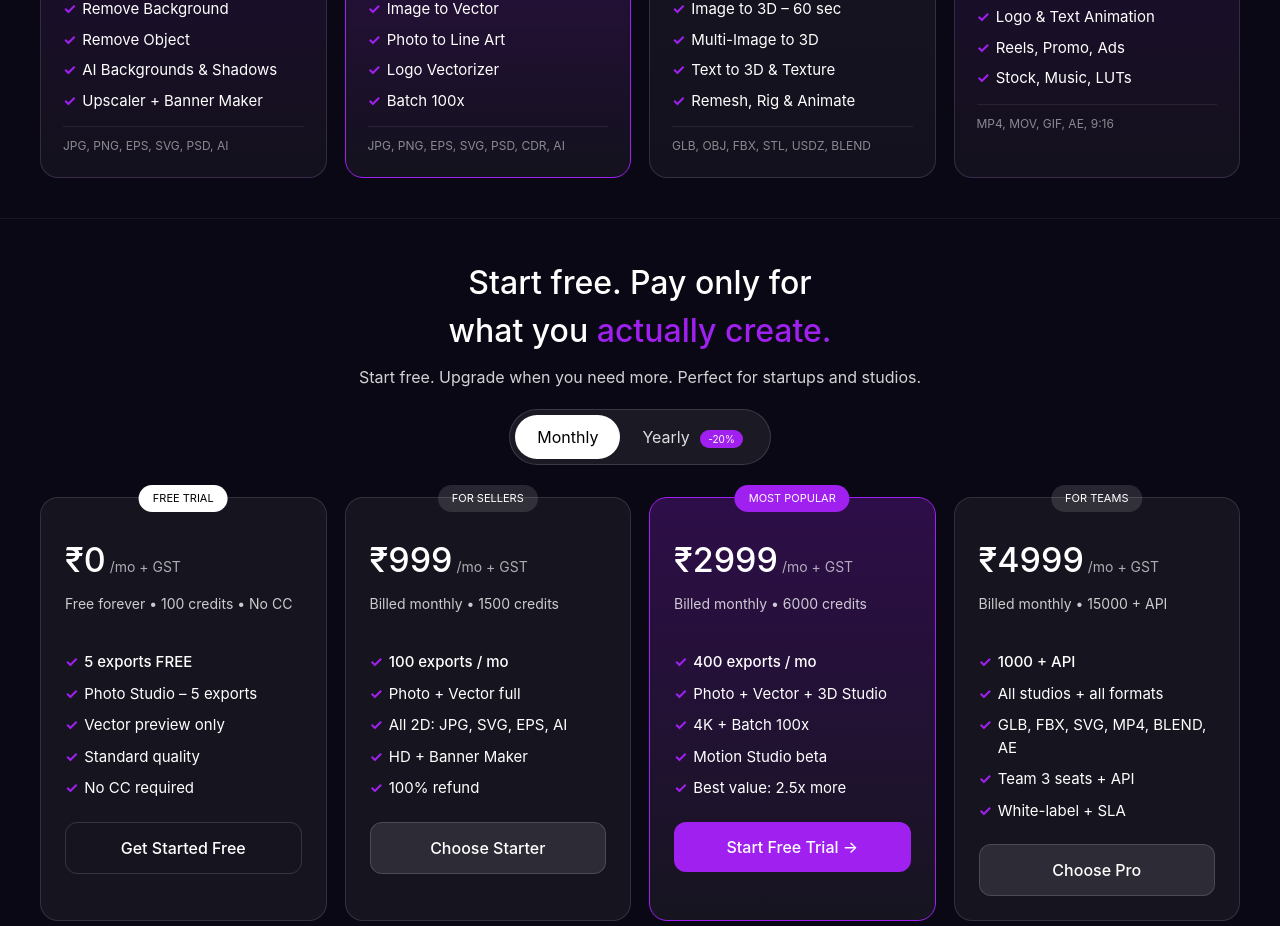
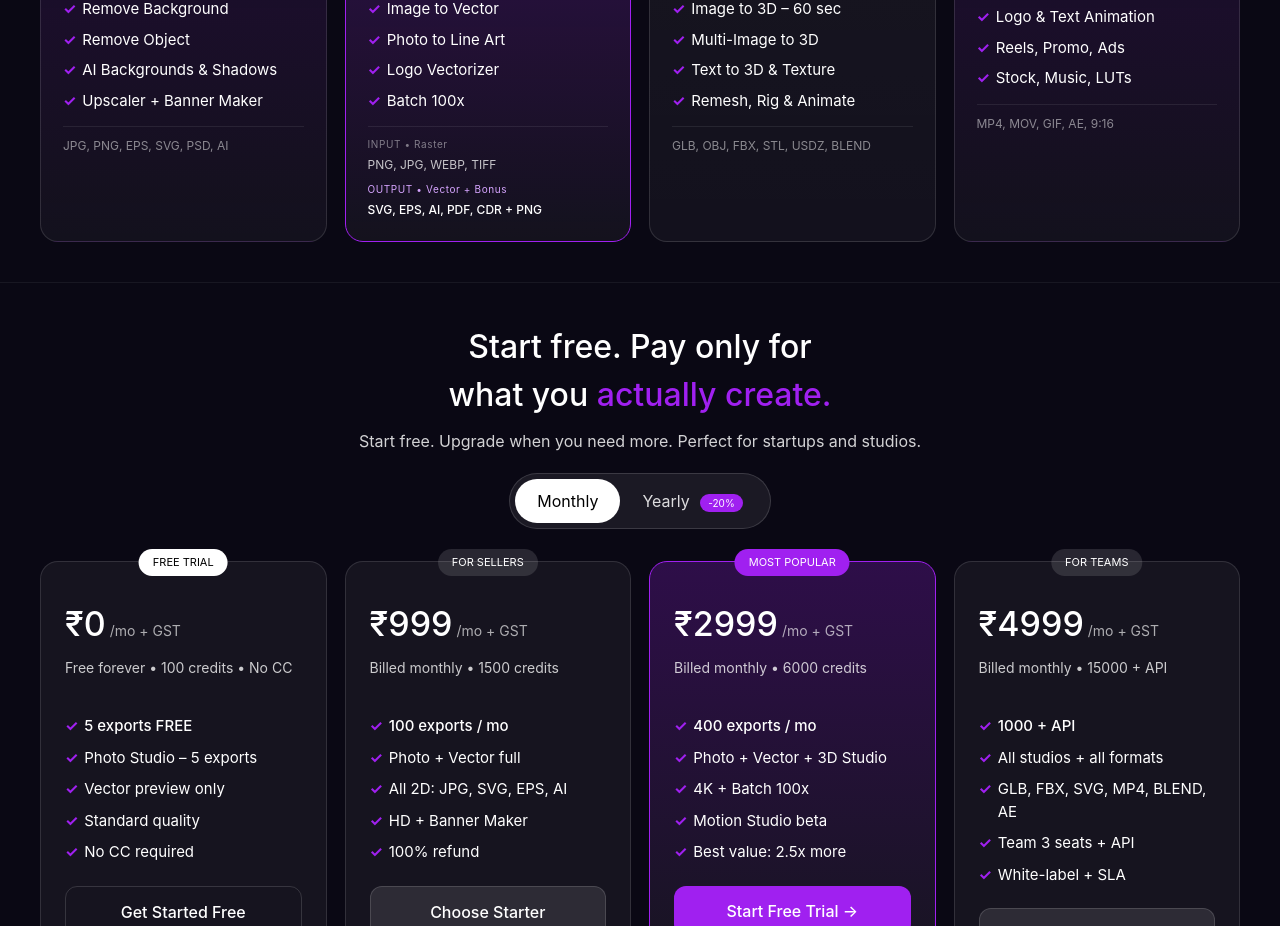
Before and after one commit to deenu747-wq/-pinna3d, a Next.js app: page / in a window 1280 px wide. Shown: the part 980-1906 px from the top of the page. Built offline with nearby package versions, Linux system fonts and the light colour scheme.

Commit message:
Update page.tsx

```diff
--- a/app/page.tsx
+++ b/app/page.tsx
@@ -96,7 +96,7 @@ export default function Page(){
         </div>
         <div className="studio-grid">
           <div style={{background:'linear-gradient(180deg, rgba(160,32,240,0.15) 0%, rgba(255,255,255,0.04) 100%)',border:'1px solid rgba(255,255,255,0.12)',borderRadius:'18px',padding:'22px'}}><div style={{width:'46px',height:'46px',background:'#A020F0',borderRadius:'11px',display:'grid',placeItems:'center'}}>📸</div><h3 style={{fontSize:'18px',fontWeight:500,margin:'16px 0 8px'}}>Photo Studio</h3><p style={{fontSize:'15px',color:'rgba(255,255,255,0.85)',margin:0}}>Your Shopify photos, studio-ready in 1 sec.</p><div style={{marginTop:'14px',display:'grid',gap:'8px',fontSize:'15px'}}><div>{check}Remove Background</div><div>{check}Remove Object</div><div>{check}AI Backgrounds & Shadows</div><div>{check}Upscaler + Banner Maker</div></div><div style={{marginTop:'14px',fontSize:'12px',color:'rgba(255,255,255,0.5)',borderTop:'1px solid rgba(255,255,255,0.08)',paddingTop:'10px'}}>JPG, PNG, EPS, SVG, PSD, AI</div></div>
-          <div style={{background:'linear-gradient(180deg, rgba(160,32,240,0.26) 0%, rgba(255,255,255,0.04) 100%)',border:'1.6px solid #A020F0',borderRadius:'18px',padding:'22px',position:'relative'}}><div style={{position:'absolute',top:'12px',right:'12px',background:'#A020F0',padding:'4px 10px',borderRadius:'20px',fontSize:'10px'}}>YOUR USP ★</div><div style={{width:'46px',height:'46px',background:'rgba(255,255,255,0.07)',border:'1px solid #A020F0',borderRadius:'11px',display:'grid',placeItems:'center'}}>✒️</div><h3 style={{fontSize:'18px',fontWeight:500,margin:'16px 0 8px'}}>Vector Studio</h3><p style={{fontSize:'15px',color:'rgba(255,255,255,0.85)',margin:0}}>Blurry logo → sharp print-ready SVG.</p><div style={{marginTop:'14px',display:'grid',gap:'8px',fontSize:'15px'}}><div>{check}Image to Vector</div><div>{check}Photo to Line Art</div><div>{check}Logo Vectorizer</div><div>{check}Batch 100x</div></div><div style={{marginTop:'14px',fontSize:'12px',color:'rgba(255,255,255,0.5)',borderTop:'1px solid rgba(255,255,255,0.08)',paddingTop:'10px'}}>JPG, PNG, EPS, SVG, PSD, CDR, AI</div></div>
+          <div style={{background:'linear-gradient(180deg, rgba(160,32,240,0.26) 0%, rgba(255,255,255,0.04) 100%)',border:'1.6px solid #A020F0',borderRadius:'18px',padding:'22px',position:'relative'}}><div style={{position:'absolute',top:'12px',right:'12px',background:'#A020F0',padding:'4px 10px',borderRadius:'20px',fontSize:'10px'}}>YOUR USP ★</div><div style={{width:'46px',height:'46px',background:'rgba(255,255,255,0.07)',border:'1px solid #A020F0',borderRadius:'11px',display:'grid',placeItems:'center'}}>✒️</div><h3 style={{fontSize:'18px',fontWeight:500,margin:'16px 0 8px'}}>Vector Studio</h3><p style={{fontSize:'15px',color:'rgba(255,255,255,0.85)',margin:0}}>Blurry logo → sharp print-ready SVG.</p><div style={{marginTop:'14px',display:'grid',gap:'8px',fontSize:'15px'}}><div>{check}Image to Vector</div><div>{check}Photo to Line Art</div><div>{check}Logo Vectorizer</div><div>{check}Batch 100x</div></div><div style={{marginTop:'14px',borderTop:'1px solid rgba(255,255,255,0.08)',paddingTop:'10px'}}><div style={{fontSize:'10px',color:'rgba(255,255,255,0.45)',letterSpacing:'.06em'}}>INPUT • Raster</div><div style={{fontSize:'12px',color:'rgba(255,255,255,0.75)',marginTop:'4px'}}>PNG, JPG, WEBP, TIFF</div><div style={{fontSize:'10px',color:'#D6A5FF',letterSpacing:'.06em',marginTop:'8px'}}>OUTPUT • Vector + Bonus</div><div style={{fontSize:'12px',color:'#fff',marginTop:'4px',fontWeight:500}}>SVG, EPS, AI, PDF, CDR + PNG</div></div></div>
           <div style={{background:'linear-gradient(180deg, rgba(255,255,255,0.06) 0%, rgba(255,255,255,0.04) 100%)',border:'1px solid rgba(255,255,255,0.12)',borderRadius:'18px',padding:'22px'}}><div style={{width:'46px',height:'46px',background:'rgba(255,255,255,0.09)',borderRadius:'11px',display:'grid',placeItems:'center'}}>🧊</div><h3 style={{fontSize:'18px',fontWeight:500,margin:'16px 0 8px'}}>3D Studio</h3><p style={{fontSize:'15px',color:'rgba(255,255,255,0.85)',margin:0}}>Photo → production 3D for Shopify & games.</p><div style={{marginTop:'14px',display:'grid',gap:'8px',fontSize:'15px'}}><div>{check}Image to 3D – 60 sec</div><div>{check}Multi-Image to 3D</div><div>{check}Text to 3D & Texture</div><div>{check}Remesh, Rig & Animate</div></div><div style={{marginTop:'14px',fontSize:'12px',color:'rgba(255,255,255,0.5)',borderTop:'1px solid rgba(255,255,255,0.08)',paddingTop:'10px'}}>GLB, OBJ, FBX, STL, USDZ, BLEND</div></div>
           <div style={{background:'linear-gradient(180deg, rgba(160,32,240,0.15) 0%, rgba(255,255,255,0.04) 100%)',border:'1px solid rgba(255,255,255,0.12)',borderRadius:'18px',padding:'22px'}}><div style={{width:'46px',height:'46px',background:'#A020F0',borderRadius:'11px',display:'grid',placeItems:'center'}}>🎬</div><h3 style={{fontSize:'18px',fontWeight:500,margin:'16px 0 8px'}}>Motion Studio</h3><p style={{fontSize:'15px',color:'rgba(255,255,255,0.85)',margin:0}}>Static → viral Reels, ads, intros.</p><div style={{marginTop:'14px',display:'grid',gap:'8px',fontSize:'15px'}}><div>{check}Text/Image to Video</div><div>{check}Logo & Text Animation</div><div>{check}Reels, Promo, Ads</div><div>{check}Stock, Music, LUTs</div></div><div style={{marginTop:'14px',fontSize:'12px',color:'rgba(255,255,255,0.5)',borderTop:'1px solid rgba(255,255,255,0.08)',paddingTop:'10px'}}>MP4, MOV, GIF, AE, 9:16</div></div>
         </div>
```
